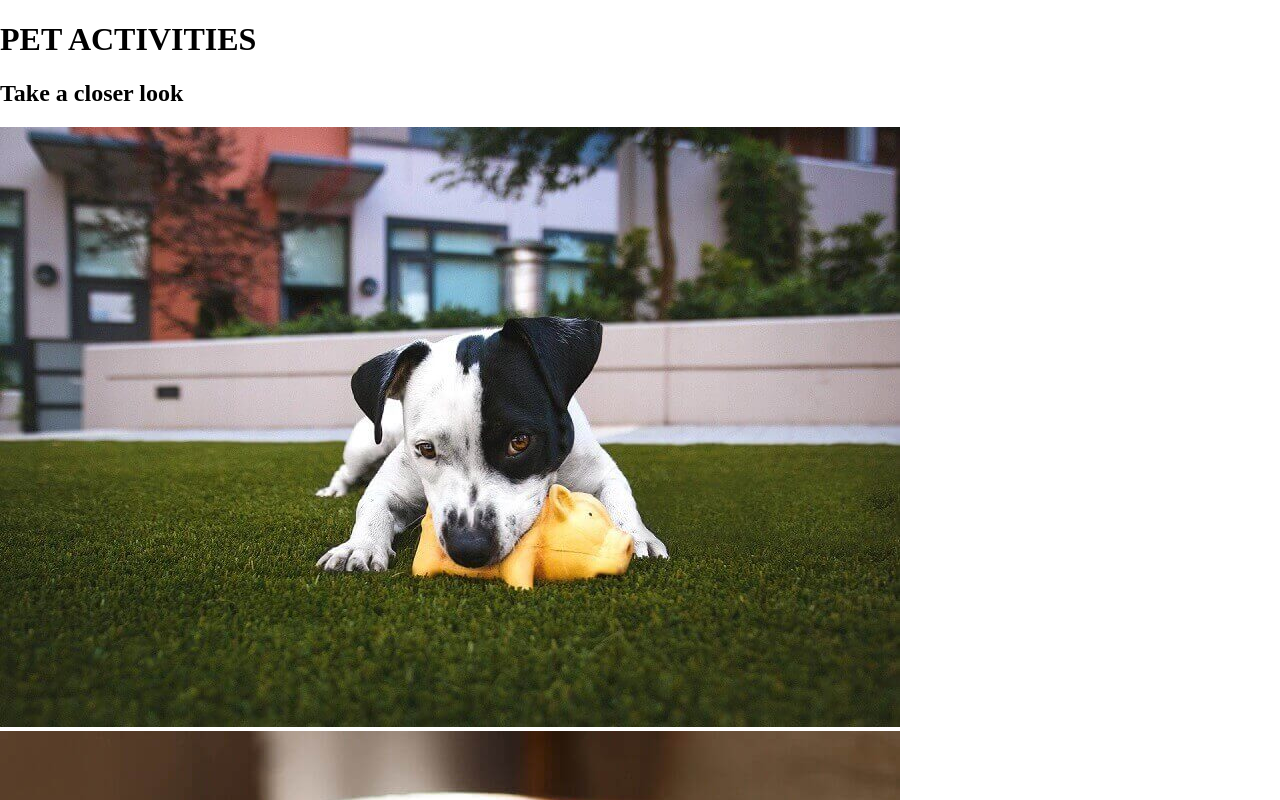
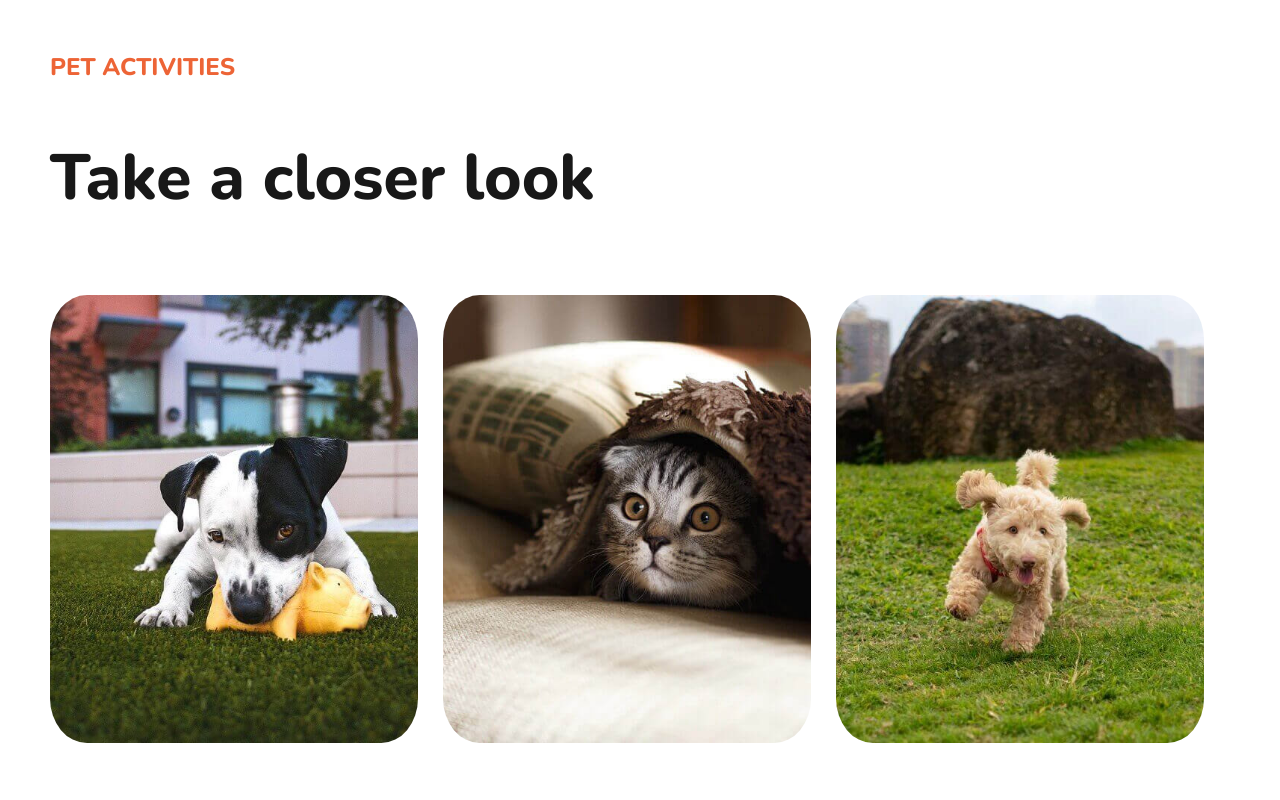
Before and after one commit to KevinVanDerSchans/202304-w1-ch4-kevin-schans, a plain HTML site: page index.html in a window 1280 px wide. Shown: the top 800 px of the page. Drawn offline with nearby package versions, Linux system fonts and the light colour scheme.

Commit message:
add structure design

```diff
--- a/index.html
+++ b/index.html
@@ -7,17 +7,20 @@
   <meta name="viewport" content="width=device-width, initial-scale=1.0">
   <link rel="shortcut icon" href="/favicon.png" type="image/x-icon">
   <link rel="stylesheet" href="/styles.css">
+  <link rel="preconnect" href="https://fonts.googleapis.com">
+  <link rel="preconnect" href="https://fonts.gstatic.com" crossorigin>
+  <link href="https://fonts.googleapis.com/css2?family=Nunito:wght@800&display=swap" rel="stylesheet">
   <title>Challenge 5 </title>
 </head>
 
 <body>
 
   <header>
-    <h1>PET ACTIVITIES</h1>
-    <h2>Take a closer look</h2>
+    <h1 class="header__title">PET ACTIVITIES</h1>
+    <h2 class="header__subtitle">Take a closer look</h2>
   </header>
 
-  <section>
+  <section class="section-gallery">
     <div class="gallery-container">
       <img src="/assets/01.jpg" alt="Dog biting one dog toy">
       <img src="/assets/02.jpg" alt="Cat hiding">
@@ -25,9 +28,7 @@
     </div>
   </section>
 
-
-
-
+  <footer></footer>
 </body>
 
 </html>
--- a/styles.css
+++ b/styles.css
@@ -2,8 +2,47 @@
   box-sizing: border-box;
 }
 
+html,
 body {
+  height: 100%;
   margin: 0;
   padding: 0;
-  font-family: -apple-system, BlinkMacSystemFont, "Nunito Extrabold" "Segoe UI", Roboto, Helvetica, Arial, sans-serif, "Apple Color Emoji", "Segoe UI Emoji", "Segoe UI Symbol";;
+  font-family: 'Nunito', sans-serif;
 }
+
+.header__title {
+  display: flex;
+  font-size: 1.5rem;
+  flex: 1;
+  padding: 35px 50px;
+  color: #ed6436;
+}
+
+.header__subtitle {
+  display: flex;
+  font-size: 4rem;
+  color: #181818;
+  padding: 0 0 20px 50px;
+  margin-top: 0;
+}
+
+.section-gallery {
+  display: flex;
+  width: 100%;
+  flex: 3;
+  padding-bottom: 70px;
+}
+
+.gallery-container {
+  display: flex;
+  flex: 3;
+  padding: 0 50px;
+}
+
+img {
+  width: 23em;
+  height: 28em;
+  margin-right: 25px;
+  border-radius: 10%;
+  object-fit: cover;
+}
```
